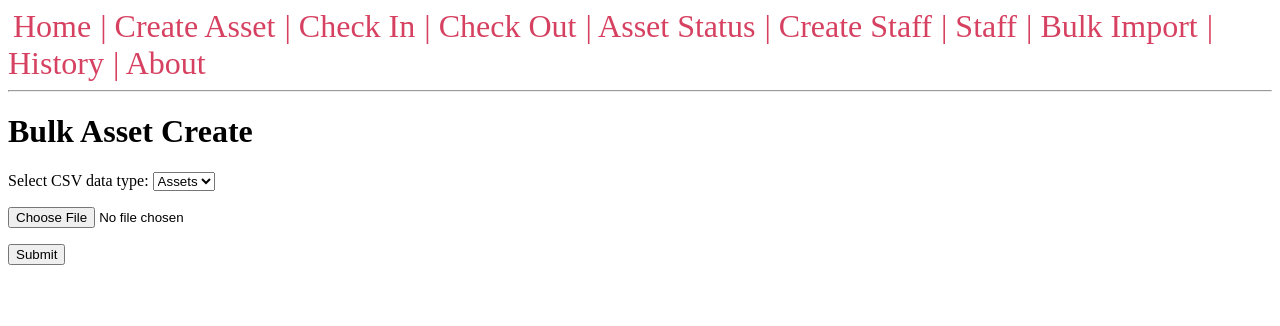
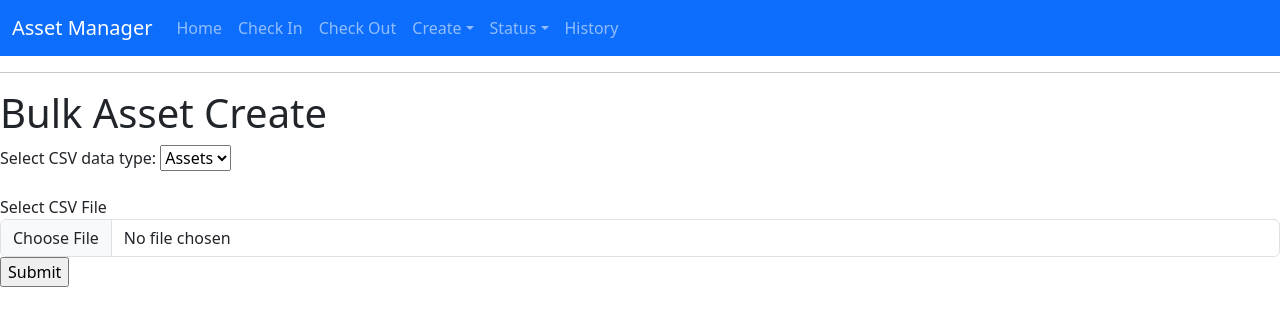
Before and after one commit to drahamim/invenflask, a Flask app: page /bulk_import in a window 1280 px wide. Shown: the top 326 px of the page. Run offline with Flask 2, Linux system fonts and the light colour scheme; some libraries are stand-ins or nearby versions.

Commit message:
Update UI with bootswatch Yeti theme (#30)
* style: freshen up GUI

* style: ui updated to use bootstrap css

* chore: linting

* chore: remove unused imports

```diff
--- a/pyproject.toml
+++ b/pyproject.toml
@@ -11,7 +11,10 @@ requires-python = ">=3.10"
 dependencies = [
     "flask >=2.2.2, <3",
     "toml >=0.10.2, <1",
-    "pandas==1.5.3"
+    "pandas==1.5.3",
+    "flask-assets >=2.0",
+    "flask-bootstap5 >=0.1.dev1",
+    "Bootstrap-flask >=2.2.0"
 
 ]
 
--- a/src/invenflask/app.py
+++ b/src/invenflask/app.py
@@ -1,11 +1,12 @@
-from flask import Flask
-from flask import render_template, request, url_for, flash, redirect, abort, g, session
+import os
+import sqlite3
 from pathlib import Path
-import sqlite3
-import os
+
 import pandas as pd
+from flask import (Flask, flash, g, redirect, render_template, request,
+                   session, url_for)
+from flask_bootstrap import Bootstrap5
 from werkzeug.utils import secure_filename
-
 
 config_path = Path.cwd().joinpath('config.py')
 
@@ -17,6 +18,7 @@ app.config.from_pyfile(config_path)
 app.config['upload_folder'] = upload_folder
 os.makedirs(app.config['upload_folder'], exist_ok=True)
 print(config_path)
+bootstrap = Bootstrap5(app)
 
 # print(app.config)
 
@@ -50,7 +52,7 @@ def get_asset(asset_id, action):
     conn.commit()
     if action == "edit":
         if asset is None:
-            abort(404)
+            return False
         else:
             print(asset)
             return asset
@@ -244,7 +246,7 @@ def staff_edit(id):
         return render_template('staff_edit.html', staff=staff)
 
 
-@app.route('/staff', methods=('GET', 'POST'))
+@app.route('/staff/', methods=('GET', 'POST'))
 def staff():
     conn = get_db()
     if request.method == 'POST':
@@ -315,8 +317,8 @@ def checkin():
         if not asset_id:
             flash('Asset ID is required')
         elif get_asset(asset_id, "edit") is False:
-            flash("Asset does not exist. Please make it below")
-            return redirect(url_for('create_asset'))
+            flash("Asset does not exist. Please Try again")
+            return redirect(url_for('checkin'))
         elif get_checkout(asset_id) is None:
             flash("Asset Not checked out")
             return redirect(url_for('checkin'))
--- a/src/invenflask/templates/base.html
+++ b/src/invenflask/templates/base.html
@@ -1,56 +1,72 @@
 <!DOCTYPE html>
-<html lang="en">
+<html>
+
 <head>
-    <meta charset="UTF-8">
     <title>{% block title %} {% endblock %}AssetCheckout</title>
-    <style>
-        nav a {
-            color: #d64161;
-            font-size: 2em;
-            margin-left: 5px;
-            text-decoration: none;
+    <link rel="stylesheet" href="{{ url_for('static', filename='css/min.css') }}">
+    {{ bootstrap.load_css() }}
+    <nav class="navbar navbar-expand-lg navbar-dark bg-primary">
+        <div class="container-fluid">
+            <a class="navbar-brand" href="#">Asset Manager</a>
+            <button class="navbar-toggler" type="button" data-bs-toggle="collapse" data-bs-target="#navbarColor01"
+                aria-controls="navbarColor01" aria-expanded="false" aria-label="Toggle navigation">
+                <span class="navbar-toggler-icon"></span>
+            </button>
+            <div class="collapse navbar-collapse" id="navbarColor01">
+                <ul class="navbar-nav me-auto">
+                    <li class="nav-item">
+                        <a class="nav-link" href="{{ url_for('index') }}">Home
+                        </a>
+                    </li>
+                    <li class="nav-item">
+                        <a class="nav-link" href="{{ url_for('checkin') }}">Check In
+                        </a>
+                    </li>
+                    <li class="nav-item">
+                        <a class="nav-link" href="{{ url_for('checkout') }}">Check Out
+                        </a>
+                    </li>
+                    <li class="nav-item dropdown">
+                        <a class="nav-link dropdown-toggle" data-bs-toggle="dropdown" href="#" role="button"
+                            aria-haspopup="true" aria-expanded="false">Create</a>
+                        <div class="dropdown-menu">
+                            <a class="dropdown-item" href="{{ url_for('create_asset') }}">Create Asset</a>
+                            <a class="dropdown-item" href="{{ url_for('staff_create') }}">Create Staff</a>
+                            <div class="dropdown-divider"></div>
+                            <a class="dropdown-item" href="{{ url_for('bulk_import') }}">Bulk Import</a>
+                        </div>
+                    </li>
+                    <li class="nav-item dropdown">
+                        <a class="nav-link dropdown-toggle" data-bs-toggle="dropdown" href="#" role="button"
+                            aria-haspopup="true" aria-expanded="false">Status</a>
+                        <div class="dropdown-menu">
+                            <a class="dropdown-item" href="{{ url_for('status') }}">Asset Status</a>
+                            <a class="dropdown-item" href="{{ url_for('staff') }}">Staff List</a>
+                        </div>
+                    </li>
+                    <li class="nav-item">
+                        <a class="nav-link" href="{{ url_for('history') }}">History
+                        </a>
+                    </li>
+                </ul>
+                <!-- <form class="d-flex">
+                <input class="form-control me-sm-2" type="search" placeholder="Search">
+                <button class="btn btn-secondary my-2 my-sm-0" type="submit">Search</button>
+                </form> -->
+            </div>
+        </div>
+    </nav>
+</head>
 
-
-        }
-        nav a:not(:first-child):before {
-        content: " | ";
-        }
-
-        .alert {
-            padding: 20px;
-            margin: 5px;
-            color: #970020;
-            background-color: #ffd5de;
-        }
-
-        table, th, td {
-            border: 1px solid black;
-        }
-    </style>
-</head>
 <body>
-    <nav>
-        <a href="{{ url_for('index') }}">Home</a>
-        <a href="{{ url_for('create_asset') }}">Create Asset</a>
-        <a href="{{ url_for('checkin') }}">Check In</a>
-        <a href="{{ url_for('checkout') }}">Check Out</a>
-        <a href="{{ url_for('status') }}">Asset Status</a>
-        <a href="{{ url_for('staff_create') }}">Create Staff</a>
-        <a href="{{ url_for('staff') }}">Staff</a>
-        <a href="{{ url_for('bulk_import') }}">Bulk Import</a>
-        <a href="{{ url_for('history') }}">History</a>
-        <!-- <a href="{{ url_for('status') }}">Asset Status</a>
-        <a href="{{ url_for('status') }}">Asset Status</a>
-         -->
-        <a href="#">About</a>
-
-    </nav>
     <hr>
     <div class="content">
         {% for message in get_flashed_messages() %}
-            <div class="alert">{{ message }}</div>
+        <div class="alert alert-danger">{{ message }}</div>
         {% endfor %}
         {% block content %} {% endblock %}
     </div>
+    {{ bootstrap.load_js() }}
 </body>
+
 </html>
--- a/src/invenflask/templates/bulk_import.html
+++ b/src/invenflask/templates/bulk_import.html
@@ -8,7 +8,22 @@
             <option value="assets">Assets</option>
             <option value="staff">Staff</option>
         </select>
-        <p><input type=file name=file></p>
+        <div class="form-group">
+            <label for="formFile" class="form-label-lg mt-4">Select CSV File</label>
+            <input class="form-control" type="file" id="formFile" name="file">
+        </div>
         <p><input type=submit  value=Submit></p>
     </form>
 {% endblock %}
+
+
+
+<div class="form-group">
+    <label class="col-form-label mt-4" for="inputDefault">Default input</label>
+    <input type="text" class="form-control" placeholder="Default input" id="inputDefault">
+  </div>
+
+  <div class="form-group">
+    <label for="formFile" class="form-label mt-4">Default file input example</label>
+    <input class="form-control" type="file" id="formFile" name="file">
+  </div>
--- a/src/invenflask/templates/checkin.html
+++ b/src/invenflask/templates/checkin.html
@@ -2,13 +2,17 @@
 
 {% block content %}
     <h1>{% block title %} Checkin Asset {% endblock %}</h1>
+    <fieldset>
         <form method="POST">
-        <label for="title">ID</label>
+            <div class="form-group">
+            <label class="form-lable mt-4" for="title">ID</label>
             <br>
             <input type="text" name="id"
                 placeholder="Asset ID"
                 value="{{ request.form['id'] }}"></input>
             <br>
             <button type="submit">Checkin</button>
+            </div>
         </form>
+    </fieldset>
 {% endblock %}
--- a/src/invenflask/templates/index.html
+++ b/src/invenflask/templates/index.html
@@ -2,7 +2,7 @@
 
 {% block content %}
 <h1>{% block title %} Asset Total "{{ asset_total }}" {% endblock %}</h1>
-  <table>
+  <table class="table table-striped">
     <thead>
       <tr>
         <th style="text-align:left">Category</th>
```
Also changed, not shown: requirements.txt (added, +27 -0 lines). Lines whose indentation alone changed are shown as unchanged.
